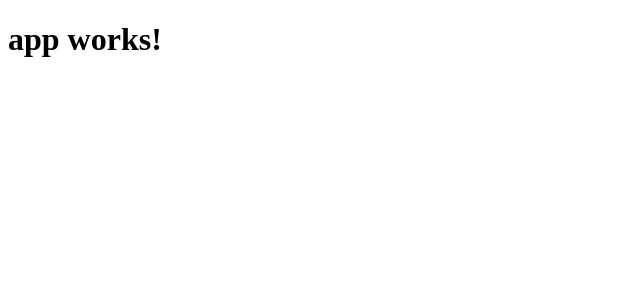
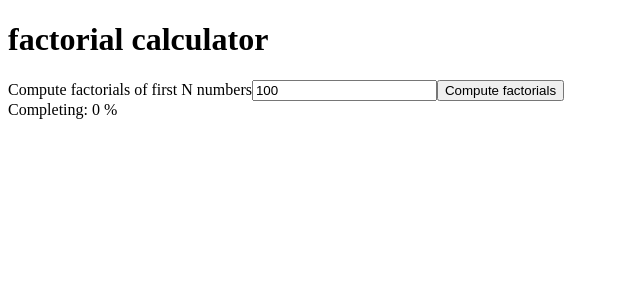
Before and after one commit to kaikcreator/webWorkerFactorialExample, an Angular app: page / in a window 1280 px wide. Shown: the top 300 px of the page, without its empty margins (0-640 px from the left). Built offline with nearby package versions, Linux system fonts and the light colour scheme.

Commit message:
created basic factorial component, working in single thread

```diff
--- a/package.json
+++ b/package.json
@@ -20,6 +20,7 @@
     "@angular/platform-browser": "~2.0.0",
     "@angular/platform-browser-dynamic": "~2.0.0",
     "@angular/router": "~3.0.0",
+    "big.js": "^3.1.3",
     "core-js": "^2.4.1",
     "rxjs": "5.0.0-beta.12",
     "ts-helpers": "^1.1.1",
--- a/src/app/app.component.html
+++ b/src/app/app.component.html
@@ -1,3 +1,14 @@
 <h1>
   {{title}}
 </h1>
+
+<div>
+<label for="nFactorial">Compute factorials of first N numbers</label>
+<input [(ngModel)]="numberOfFactorials" placeholder="Set a number">
+<button (click)="computeFactorial()">Compute factorials</button>
+</div>
+
+<div>Completing: {{progress}} %</div>
+<div *ngFor="let item of items; let i = index;">
+  {{i+1}} - {{item.toPrecision(5)}}
+</div>
--- a/src/app/app.component.ts
+++ b/src/app/app.component.ts
@@ -1,10 +1,72 @@
 import { Component } from '@angular/core';
+var Big = require('big.js');
+
+
+
 
 @Component({
   selector: 'app-root',
   templateUrl: './app.component.html',
   styleUrls: ['./app.component.css']
 })
+
+
 export class AppComponent {
-  title = 'app works!';
+  title = 'factorial calculator';
+  items = [];
+  progress:number = 0;
+  computingFactorial:boolean = false;
+  numberOfFactorials:number = 100;
+
+
+  constructor(){
+    //start using scientific notation if exponent is greater than or equal to 5
+    Big.E_POS = 5;
+  }
+
+
+  private factorial(n:number):Promise<any>{
+    return new Promise((resolve, reject)=>
+    {
+      //if n is 0 or 1, resolve promise with value 1
+      if(n==0 || n == 1){
+        resolve(1);
+      }
+      //otherwise, compute factorial of n-1,
+      //and then resolve promise with its result multiplied by n.
+      else{
+        var bigNum = new Big(n);
+        this.factorial(n-1).then((result) =>{
+          resolve(bigNum.mul(result));
+        });
+      }
+    })
+  }
+
+
+  public computeFactorial(){
+    //clear list, reset progress indicator and show progress bar
+    this.items = [];
+    this.progress = 0;
+    this.computingFactorial = true;
+
+    //compute factorials
+    for(let i=1; i<= this.numberOfFactorials; i++){
+      this.factorial(i).then(result =>{
+        //push result in items array
+        this.items.push(result);
+        //update progress
+        this.progress = Math.round((i*100.0)/this.numberOfFactorials);
+        //when we have computed all factorials, hide progress bar
+        if(i == this.numberOfFactorials){
+          this.computingFactorial = false;
+        }
+      })
+    }
+
+    //log on method exit
+    console.log("exit compute factorial");
+  }
+
+
 }
```
